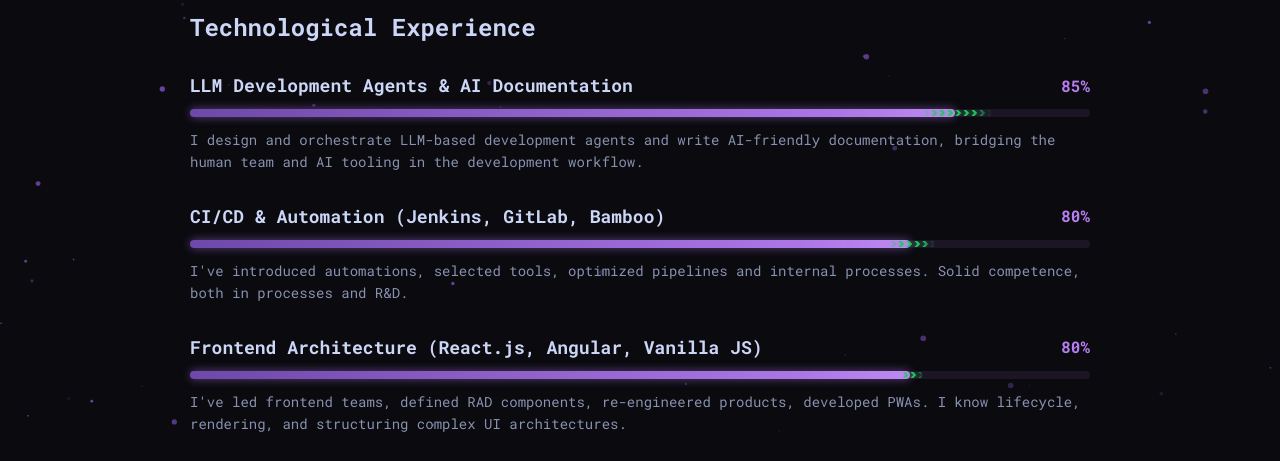
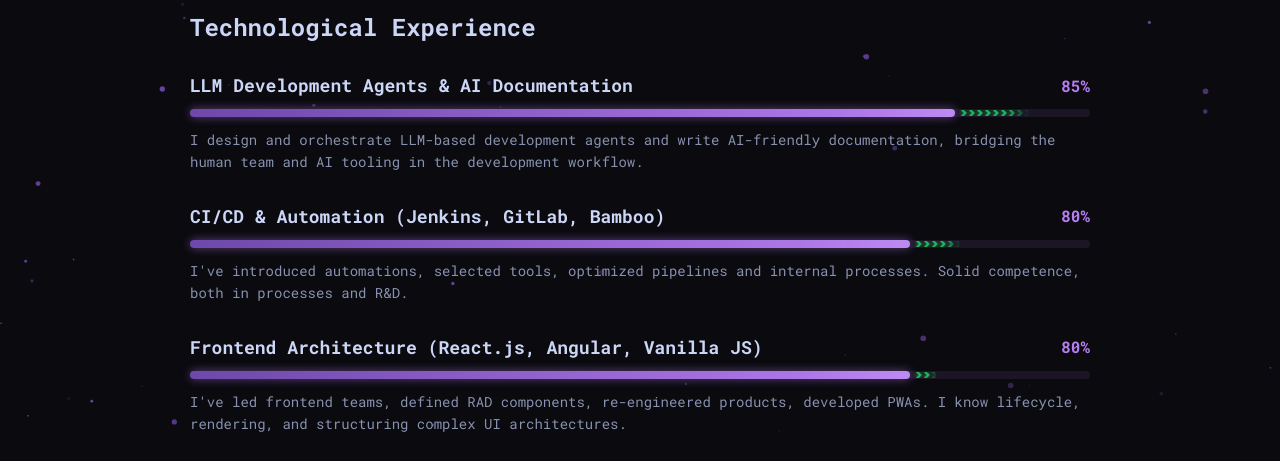
Before and after one commit to lucapalomba/lucapalomba, a Jekyll site: the page built from technologies.html, in a window 1280 px wide. Shown: the part 322-783 px from the top of the page. Built offline with Jekyll 4.4.1, drawn with Linux system fonts in a browser that asks for light colours.

Commit message:
style(technologies): anchor chevrons at fill tip, no overlap
Start the chevron cluster at the fill's right tip (translate 0,-50\%
instead of -50\%,-50\%) so it extends rightward over the unfilled
track instead of straddling the tip and overlapping the fill. Float
now drifts rightward from the tip, and the mask fades only the
trailing right edge.

```diff
--- a/styles/main.css
+++ b/styles/main.css
@@ -767,16 +767,17 @@ p.lead {
 }
 
 /* Rising-fast indicator: a horizontal row of green right-pointing
-   chevrons (">>>") floating at the progress fill's right tip, vertically
-   centered on the bar itself. The number of <i> chevrons encodes momentum
+   chevrons (">>>") starting at the progress fill's right tip and extending
+   rightward over the unfilled track, vertically centered on the bar so
+   they don't overlap the fill. The number of <i> chevrons encodes momentum
    (more = rising faster); `left` is set inline per item to match
-   data-progress. A horizontal mask fades the row ends so larger clusters
-   stay compact, and the float animation nudges them side-to-side. */
+   data-progress. A right-edge mask fades the trailing end so larger
+   clusters stay compact, and the float animation nudges them side-to-side. */
 .tech-rise {
   position: absolute;
   top: 50%;
   left: 0;
-  transform: translate(-50%, -50%);
+  transform: translate(0, -50%);
   display: flex;
   flex-direction: row;
   align-items: center;
@@ -784,8 +785,8 @@ p.lead {
   pointer-events: none;
   z-index: 2;
   animation: tech-rise-float 1.6s ease-in-out infinite;
-  -webkit-mask-image: linear-gradient(to right, transparent, #000 25%, #000 75%, transparent);
-  mask-image: linear-gradient(to right, transparent, #000 25%, #000 75%, transparent);
+  -webkit-mask-image: linear-gradient(to right, #000 70%, transparent);
+  mask-image: linear-gradient(to right, #000 70%, transparent);
 }
 
 .tech-rise i {
@@ -802,11 +803,11 @@ p.lead {
 
   0%,
   100% {
-    transform: translate(calc(-50% - 4px), -50%);
+    transform: translate(0, -50%);
   }
 
   50% {
-    transform: translate(calc(-50% + 4px), -50%);
+    transform: translate(6px, -50%);
   }
 }
 
```
